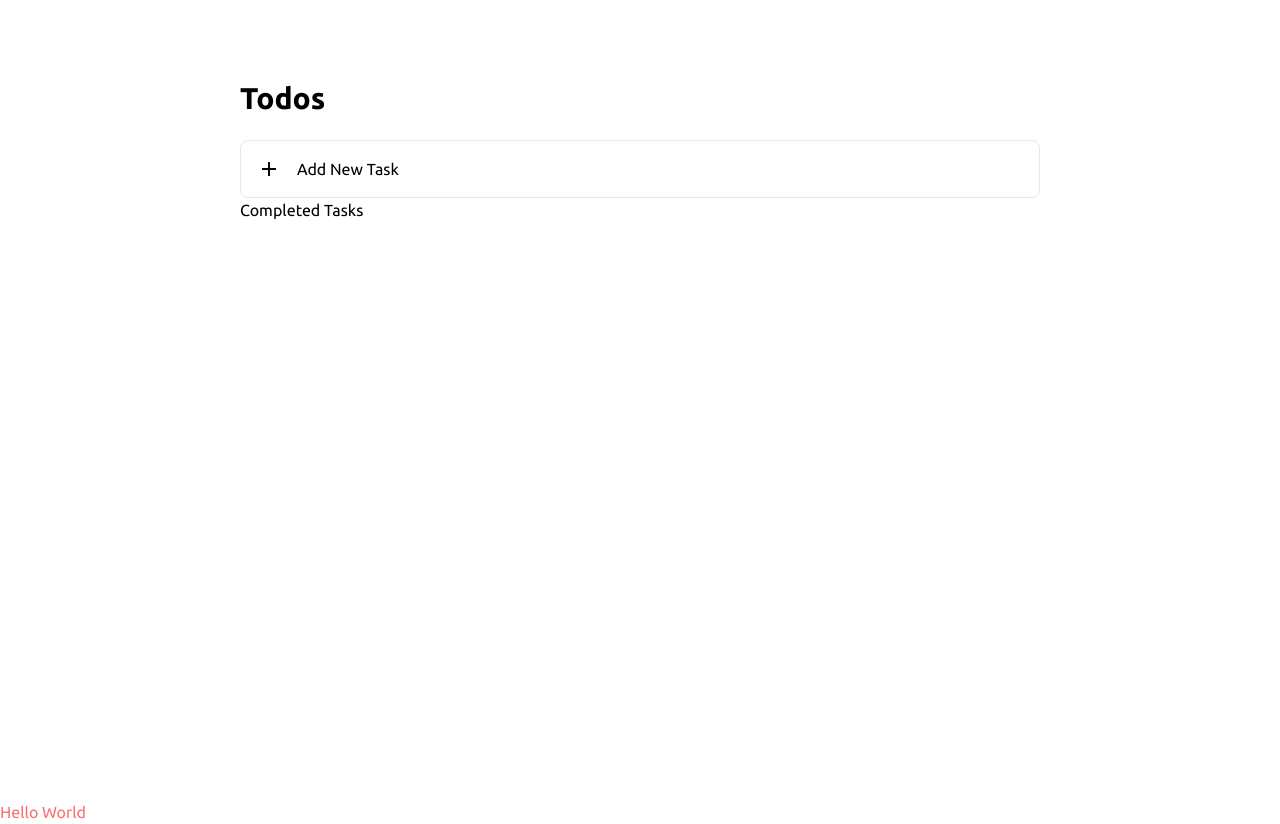
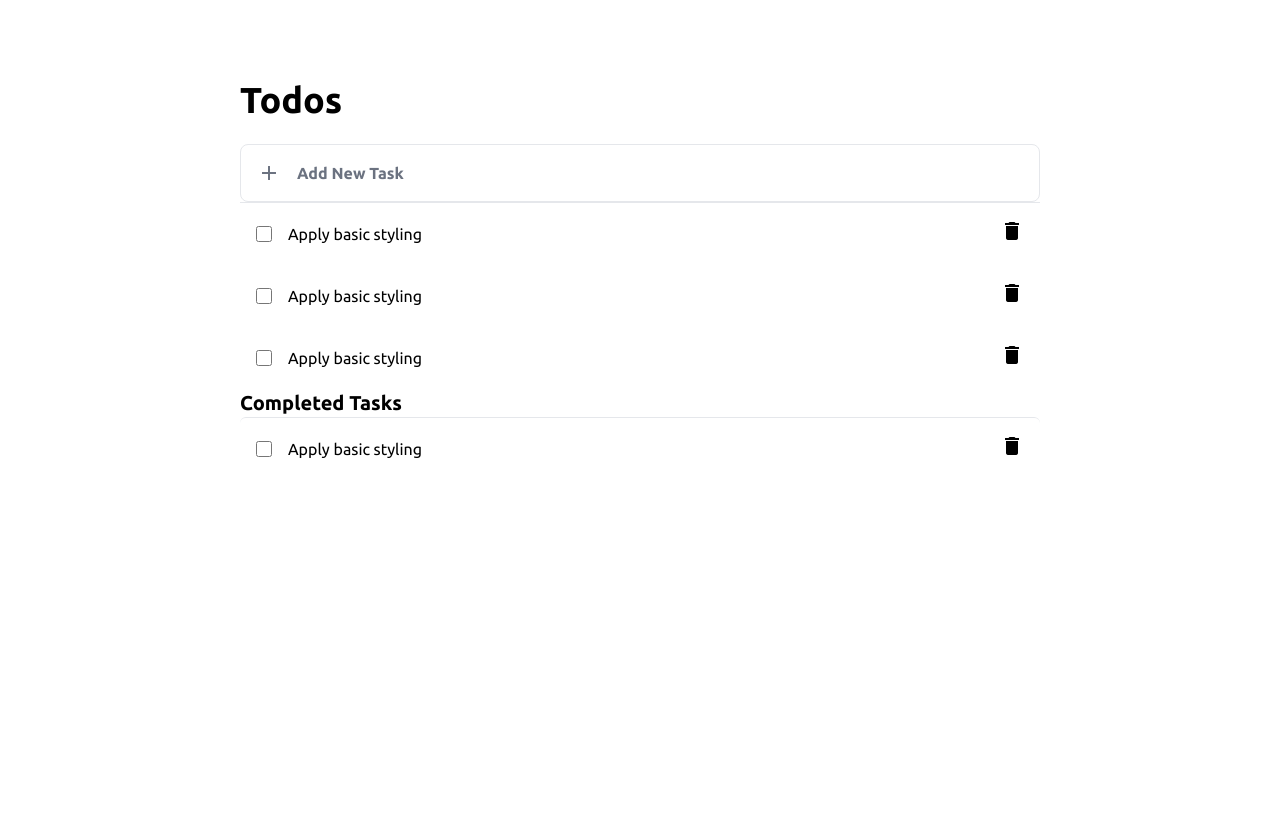
Before and after one commit to nym2/Task_app, a website: page index.html in a window 1280 px wide. After the commit the page ends 800 px from the top, so only its background shows below. Drawn offline with nearby package versions, Linux system fonts and the light colour scheme.

Commit message:
adds index.html

```diff
--- a/index.html
+++ b/index.html
@@ -13,28 +13,88 @@
     <section class="h-screen pt-20">
         <div class="w-[800px] m-auto">
             <!--heading-->
-            <h1 class="text-3xl font-black">Todos</h1>
+            <h1 class="text-4xl font-black">Todos</h1>
 
             <br>
             <!--container for incomplete task-->
-            <div>
-                <button class="border w-full p-4 flex gap-4 rounded-lg hover:border-black">
+            <div class="flex flex-col divide-y">
+                <button class="border w-full p-4 flex gap-4 rounded-lg hover:border-black text-gray-500 hover:text-black font-semibold">
                     <span class="material-icons">add</span>
                     Add New Task
                 </button>
-                <div></div>
+                <div>
+                    <!--task card-->
+                    <div class="flex items-center justify-between p-4 hover:bg-gray-100 active:bg-tomatoe rounded-md">
+                        <div class="flex items-center gap-4">
+                            <input type="checkbox" class="size-4 accent-black" >
+                            <p class="text-large">Apply basic styling</p>
+
+                        </div>
+                        <div>
+                            <span class="material-icons cursor-pointer">delete</span>
+                        </div>
+                    </div>
+                    <div class="flex items-center justify-between p-4 hover:bg-gray-100 active:bg-tomatoe rounded-md">
+                        <div class="flex items-center gap-4">
+                            <input type="checkbox" class="size-4 accent-black" >
+                            <p class="text-large">Apply basic styling</p>
+
+                        </div>
+                        <div>
+                            <span class="material-icons cursor-pointer">delete</span>
+                        </div>
+                    </div>
+
+                    <div class="flex items-center justify-between p-4 hover:bg-gray-100 active:bg-tomatoe rounded-md">
+                        <div class="flex items-center gap-4">
+                            <input type="checkbox" class="size-4 accent-black" >
+                            <p class="text-large">Apply basic styling</p>
+
+                        </div>
+                        <div>
+                            <span class="material-icons cursor-pointer">delete</span>
+                        </div>
+                    </div>
+                </div>
             </div>
 
             <!--container for complete task-->
-            <div>
-                <h1>Completed Tasks</h1>
-                <div></div>
+            <div class="flex flex-col divide-y">
+                <h1 class="font-bold text-xl">Completed Tasks</h1>
+
+                <div class="flex items-center justify-between p-4 hover:bg-gray-100 active:bg-tomatoe rounded-md">
+                    <div class="flex items-center gap-4">
+                        <input type="checkbox" class="size-4 accent-black" >
+                        <p class="text-large">Apply basic styling</p>
+
+                    </div>
+                    <div>
+                        <span class="material-icons cursor-pointer">delete</span>
+                    </div>
+                </div>
             </div>
         </div>
 
     </section>
 
-    <h1 class="text-red-400">Hello World</h1>
+    <!--modal-->
+    <section class="w-full h-screen bg-neutral-800/40 top-0 pt-16 justify-center items-start hidden fixed">
+
+        <div class="bg-white w-full m-auto max-w-3xl rounded-lg p-6">
+            <h1 class="text-xl font-bold mb-4">New Task</h1>
+
+            <div class="flex flex-col gap-1 mb-5">
+                <label for="title" class="text-lg mb-2 font-medium">Task title</label>
+                <input name="title" type="text" placeholder="Enter title of task" class="p-2 border">
+            </div>
+
+            <div class="flex justify-end gap-3">
+                <button class="border border-neutral-300 font-semibold py-2 px-3">Cancel</button>
+                <button class="bg-black text-white py-2 px-3 rounded-md font-semibold mt-4">Create Task</button>
+            </div>
+        </div>
+
+    </section>
 
 </body>
 </html>
```
